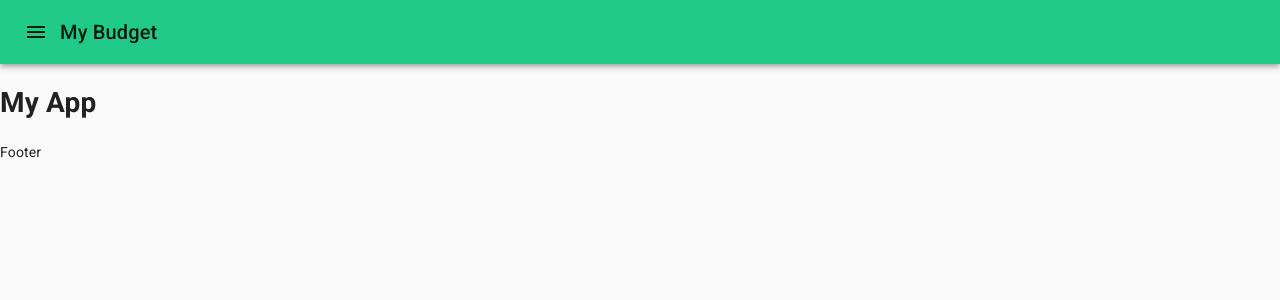
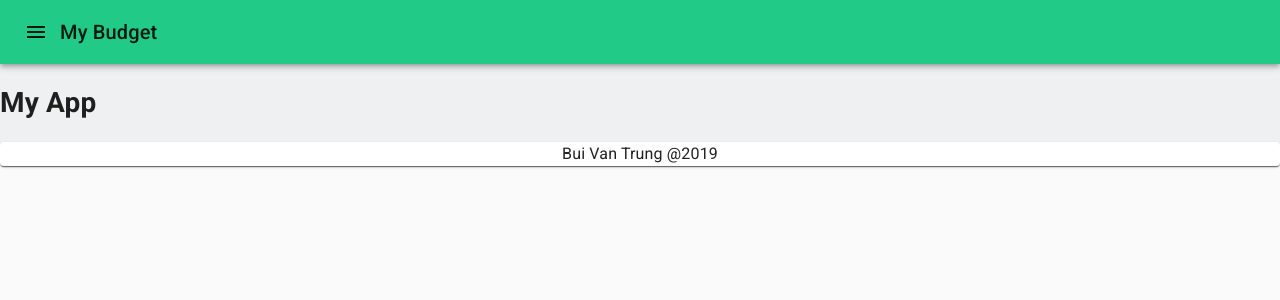
Before and after one commit to BuiKiem/my-budget, a React (Create React App) app in the folder frontend/: page / in a window 1280 px wide. Shown: the top 300 px of the page. Built offline with nearby package versions, Linux system fonts and the light colour scheme.

Commit message:
Create footer

```diff
--- a/frontend/src/App.js
+++ b/frontend/src/App.js
@@ -7,6 +7,18 @@ const theme = createMuiTheme({
   palette: {
     primary: {
       main: "#21cb87"
+    }
+  },
+  overrides: {
+    MuiPaper: {
+      root: {
+        backgroundColor: "#eff0f2"
+      }
+    },
+    MuiCard: {
+      root: {
+        backgroundColor: "#fff"
+      }
     }
   }
 });
--- a/frontend/src/components/Layout/Layout.js
+++ b/frontend/src/components/Layout/Layout.js
@@ -1,14 +1,20 @@
 import React from "react";
+import { Card, Paper, Typography } from "@material-ui/core";
+
 import { Navbar } from "../Navbar/Navbar";
 
 export const Layout = ({ children }) => {
   return (
-    <>
+    <Paper>
       <header>
         <Navbar />
       </header>
       <main>{children}</main>
-      <footer>Footer</footer>
-    </>
+      <footer>
+        <Card>
+          <Typography align="center">Bui Van Trung @2019</Typography>
+        </Card>
+      </footer>
+    </Paper>
   );
 };
--- /dev/null
+++ b/frontend/src/components/Layout/Layout.module.css
@@ -0,0 +1,3 @@
+.layoutContainer {
+  background-color: #eff0f2;
+}
```
